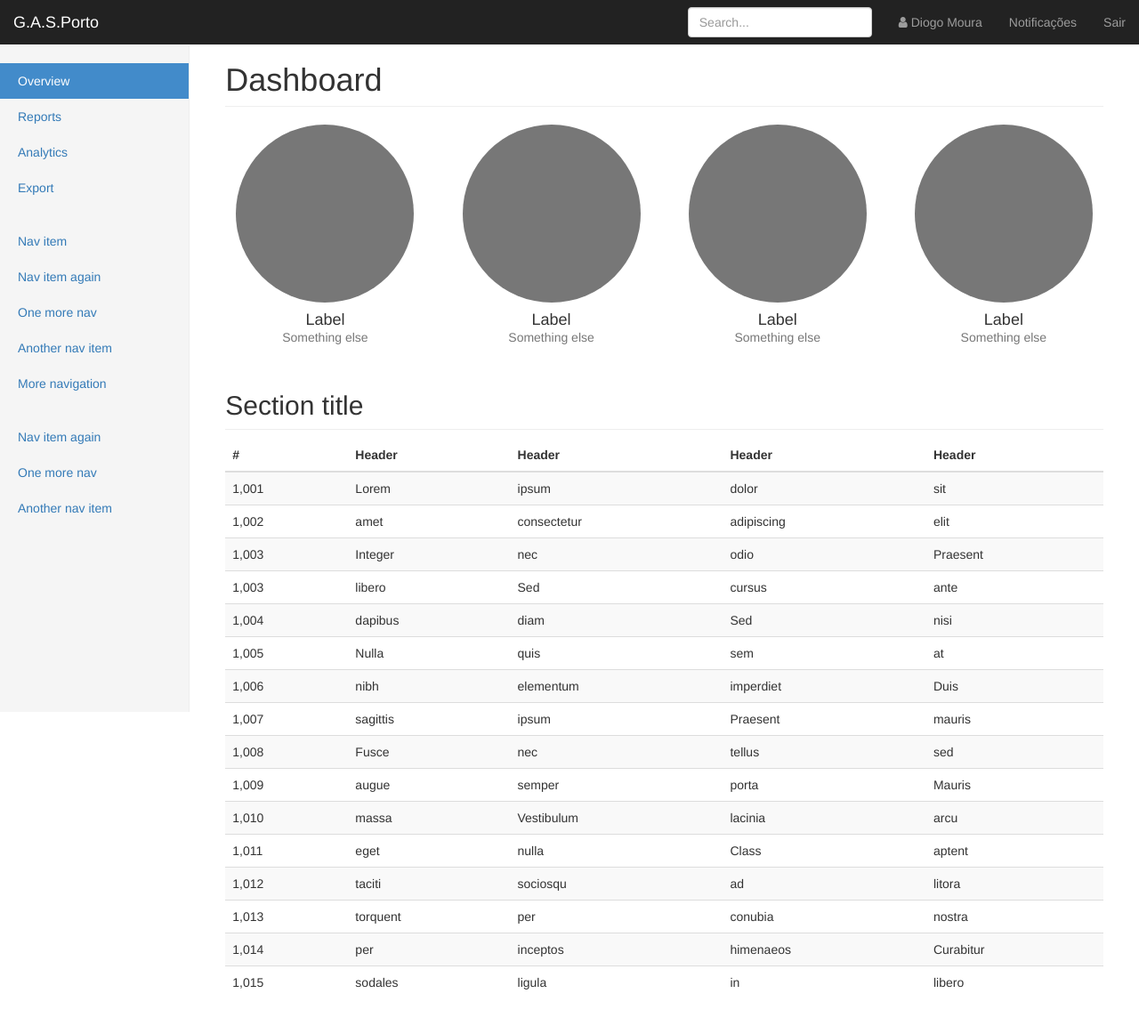
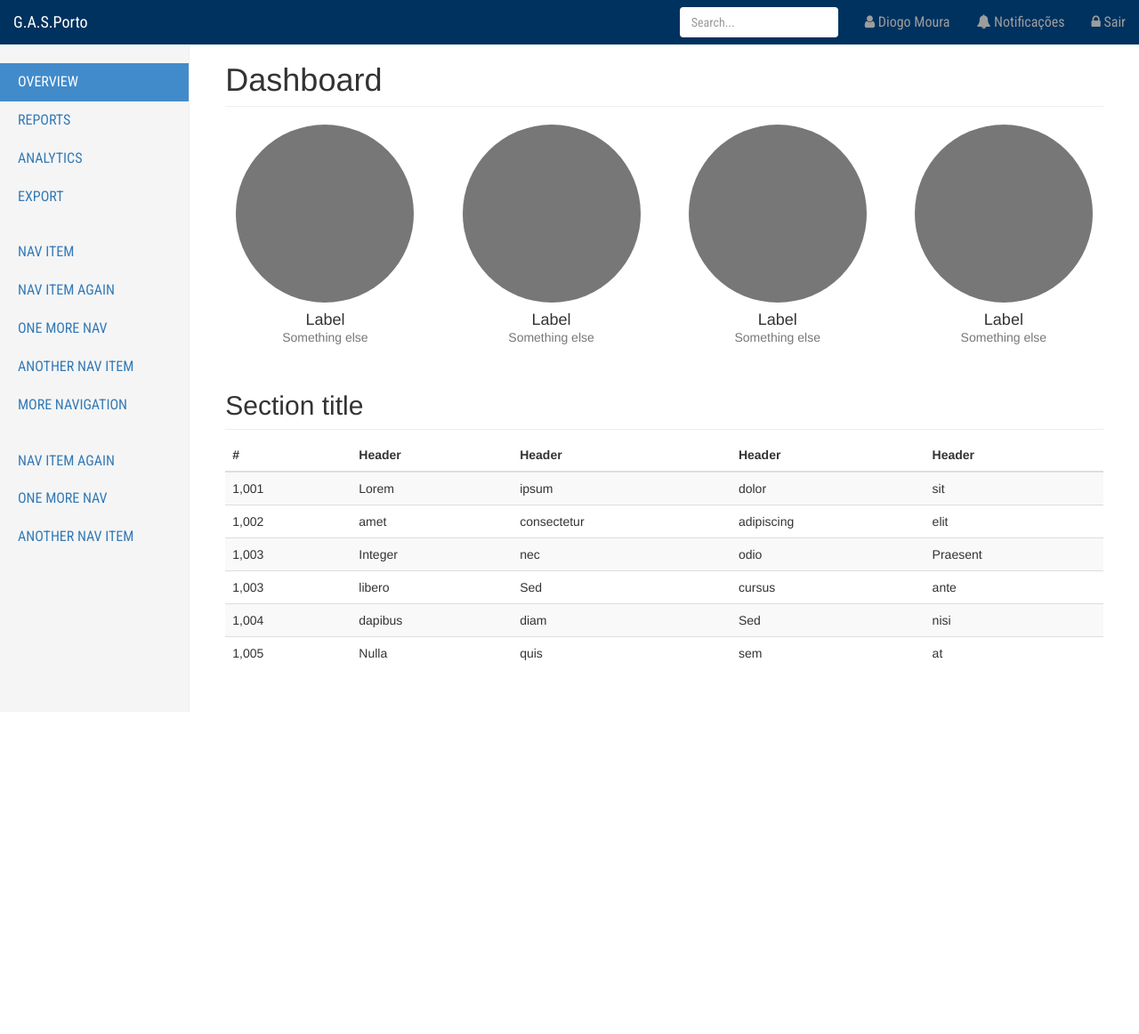
Before and after one commit to joaosilva2095/LBAW, a PHP site: page /amigo.html in a window 1280 px wide. Shown: the whole page at 89% size. After the commit the page ends 800 px from the top, so only its background shows below. Run offline with PHP 8.4, Linux system fonts and the light colour scheme; some libraries are stand-ins or nearby versions.

Commit message:
Changed menu font to Roboto. Updated background color of navigation bar.

```diff
--- a/piu/amigo.html
+++ b/piu/amigo.html
@@ -44,8 +44,8 @@
             <div id="navbar" class="navbar-collapse collapse">
                 <ul class="nav navbar-nav navbar-right">
                     <li><a href="#"><i class="fa fa-user"></i> Diogo Moura</a></li>
-                    <li><a href="#">Notificações</a></li>
-                    <li><a href="#">Sair</a></li>
+                    <li><a href="#"><i class="fa fa-bell"></i> Notificações</a></li>
+                    <li><a href="#"><i class="fa fa-lock"></i> Sair</a></li>
                 </ul>
                 <form class="navbar-form navbar-right">
                     <input type="text" class="form-control" placeholder="Search...">
@@ -157,76 +157,6 @@
                                 <td>sem</td>
                                 <td>at</td>
                             </tr>
-                            <tr>
-                                <td>1,006</td>
-                                <td>nibh</td>
-                                <td>elementum</td>
-                                <td>imperdiet</td>
-                                <td>Duis</td>
-                            </tr>
-                            <tr>
-                                <td>1,007</td>
-                                <td>sagittis</td>
-                                <td>ipsum</td>
-                                <td>Praesent</td>
-                                <td>mauris</td>
-                            </tr>
-                            <tr>
-                                <td>1,008</td>
-                                <td>Fusce</td>
-                                <td>nec</td>
-                                <td>tellus</td>
-                                <td>sed</td>
-                            </tr>
-                            <tr>
-                                <td>1,009</td>
-                                <td>augue</td>
-                                <td>semper</td>
-                                <td>porta</td>
-                                <td>Mauris</td>
-                            </tr>
-                            <tr>
-                                <td>1,010</td>
-                                <td>massa</td>
-                                <td>Vestibulum</td>
-                                <td>lacinia</td>
-                                <td>arcu</td>
-                            </tr>
-                            <tr>
-                                <td>1,011</td>
-                                <td>eget</td>
-                                <td>nulla</td>
-                                <td>Class</td>
-                                <td>aptent</td>
-                            </tr>
-                            <tr>
-                                <td>1,012</td>
-                                <td>taciti</td>
-                                <td>sociosqu</td>
-                                <td>ad</td>
-                                <td>litora</td>
-                            </tr>
-                            <tr>
-                                <td>1,013</td>
-                                <td>torquent</td>
-                                <td>per</td>
-                                <td>conubia</td>
-                                <td>nostra</td>
-                            </tr>
-                            <tr>
-                                <td>1,014</td>
-                                <td>per</td>
-                                <td>inceptos</td>
-                                <td>himenaeos</td>
-                                <td>Curabitur</td>
-                            </tr>
-                            <tr>
-                                <td>1,015</td>
-                                <td>sodales</td>
-                                <td>ligula</td>
-                                <td>in</td>
-                                <td>libero</td>
-                            </tr>
                         </tbody>
                     </table>
                 </div>
--- a/piu/css/dashboard.css
+++ b/piu/css/dashboard.css
@@ -1,15 +1,28 @@
+@import url(https://fonts.googleapis.com/css?family=Roboto+Condensed);
+
+/* Firefox Dotted Line */
+
+a, a:active, a:hover, a:focus, a:link, a:visited, input::-moz-focus-inner, button::-moz-focus-inner, object, embed {
+    outline: none;
+}
+
+
 /*
- * Base structure
+    Elements
 */
 
-/* Move down content because we have a fixed navbar that is 50px tall */
 body {
     padding-top: 50px;
 }
 
+input, input:focus, input:active {
+    border-color: transparent !important;
+    box-shadow: none !important;
+}
+
 
 /*
- * Global add-ons
+    Classes
 */
 
 .sub-header {
@@ -17,22 +30,23 @@ body {
     border-bottom: 1px solid #eee;
 }
 
-/*
- * Top navigation
- * Hide default border to remove 1px line.
- */
+.navbar-inverse {
+    font-family: "Roboto Condensed";
+    font-size: 16px;
+    background-color: #00325F;
+}
+
 .navbar-fixed-top {
     border: 0;
 }
 
-/*
- * Sidebar
- */
-
-/* Hide for mobile, show later */
 .sidebar {
+    font-family: "Roboto Condensed";
+    text-transform: uppercase;
+    font-size: 16px;
     display: none;
 }
+
 @media (min-width: 768px) {
     .sidebar {
         position: fixed;
@@ -43,25 +57,29 @@ body {
         display: block;
         padding: 20px;
         overflow-x: hidden;
-    overflow-y: auto; /* Scrollable contents if viewport is shorter than content. */
+        overflow-y: auto;
+        /* Scrollable contents if viewport is shorter than content. */
         background-color: #f5f5f5;
         border-right: 1px solid #eee;
     }
 }
 
+
 /* Sidebar navigation */
+
 .nav-sidebar {
-  margin-right: -21px; /* 20px padding + 1px border */
+    margin-right: -21px;
+    /* 20px padding + 1px border */
     margin-bottom: 20px;
     margin-left: -20px;
 }
+
 .nav-sidebar > li > a {
     padding-right: 20px;
     padding-left: 20px;
 }
-.nav-sidebar > .active > a,
-.nav-sidebar > .active > a:hover,
-.nav-sidebar > .active > a:focus {
+
+.nav-sidebar > .active > a, .nav-sidebar > .active > a:hover, .nav-sidebar > .active > a:focus {
     color: #fff;
     background-color: #428bca;
 }
@@ -74,12 +92,14 @@ body {
 .main {
     padding: 20px;
 }
+
 @media (min-width: 768px) {
     .main {
         padding-right: 40px;
         padding-left: 40px;
     }
 }
+
 .main .page-header {
     margin-top: 0;
 }
@@ -93,12 +113,15 @@ body {
     margin-bottom: 30px;
     text-align: center;
 }
+
 .placeholders h4 {
     margin-bottom: 0;
 }
+
 .placeholder {
     margin-bottom: 20px;
 }
+
 .placeholder img {
     display: inline-block;
     border-radius: 50%;
```
Lines whose indentation alone changed are shown as unchanged.
